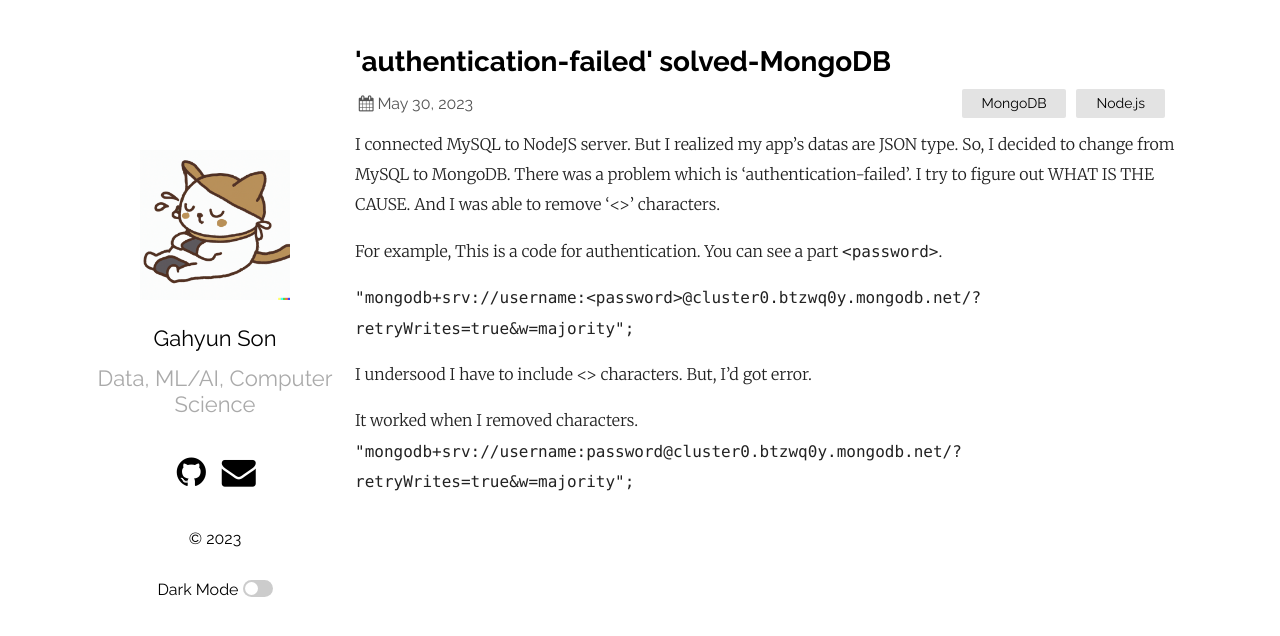
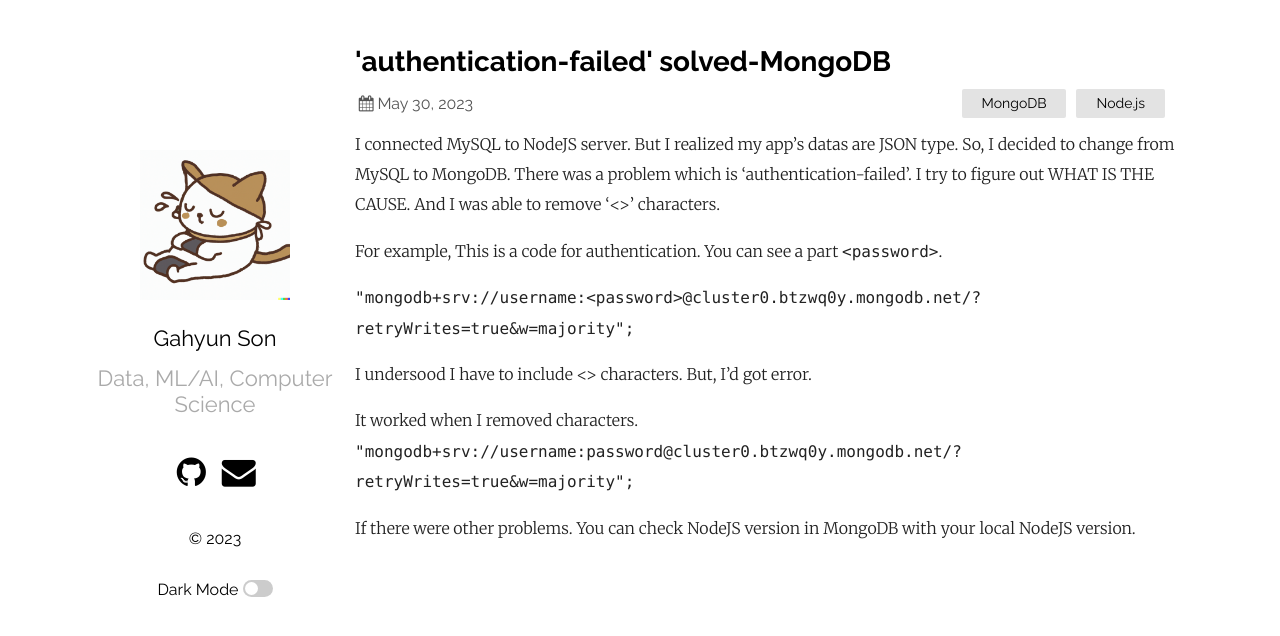
Before and after one commit to gahyunson/gahyunson.github.io, a Jekyll site: the page built from _posts/2023-05-30-authentication-failed-MongoDB.markdown, in a window 1280 px wide. Shown: the top 636 px of the page. Built offline with Jekyll 4.4.1, drawn with Linux system fonts in a browser that asks for light colours.

Commit message:
add nodejs version advice

```diff
--- a/_posts/2023-05-30-authentication-failed-MongoDB.markdown
+++ b/_posts/2023-05-30-authentication-failed-MongoDB.markdown
@@ -18,3 +18,6 @@ I undersood I have to include <> characters. But, I'd got error.
 
 It worked when I removed characters.
 `"mongodb+srv://username:password@cluster0.btzwq0y.mongodb.net/?retryWrites=true&w=majority";`
+
+
+If there were other problems. You can check NodeJS version in MongoDB with your local NodeJS version.
```
